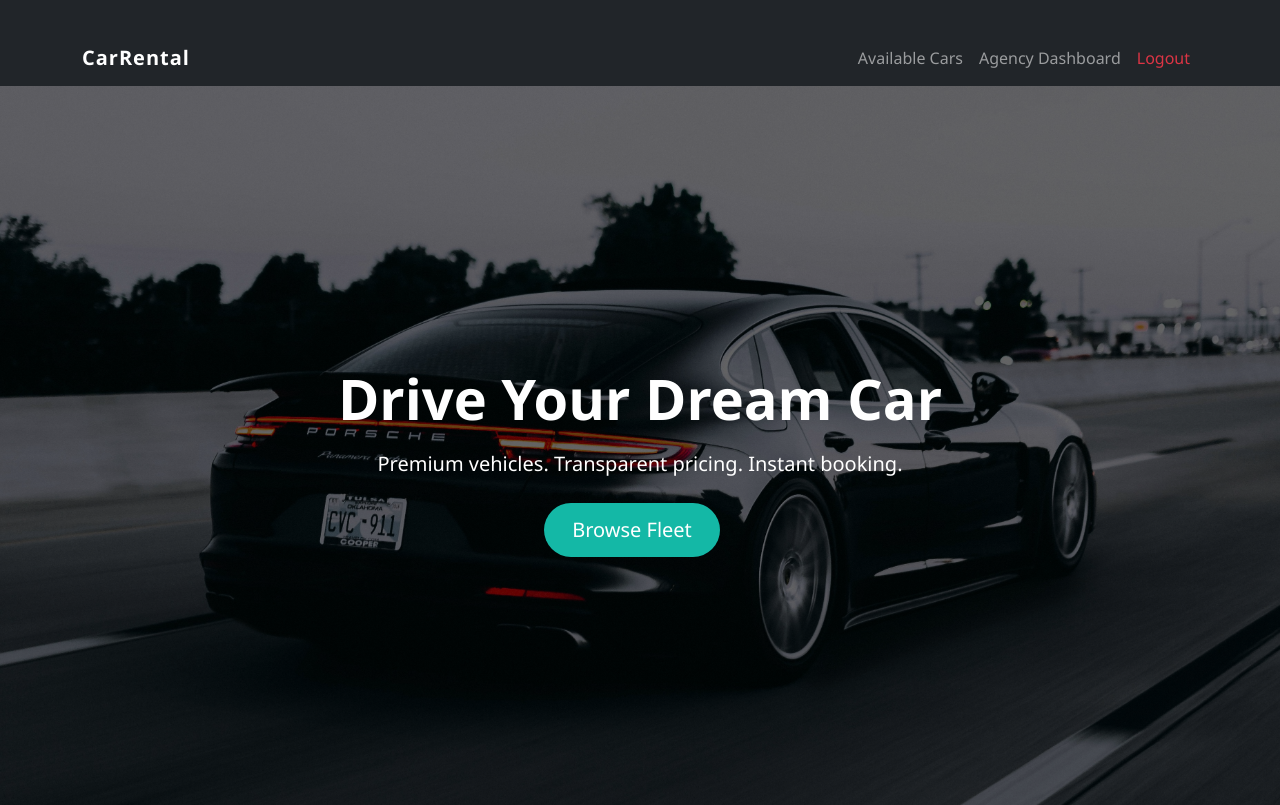
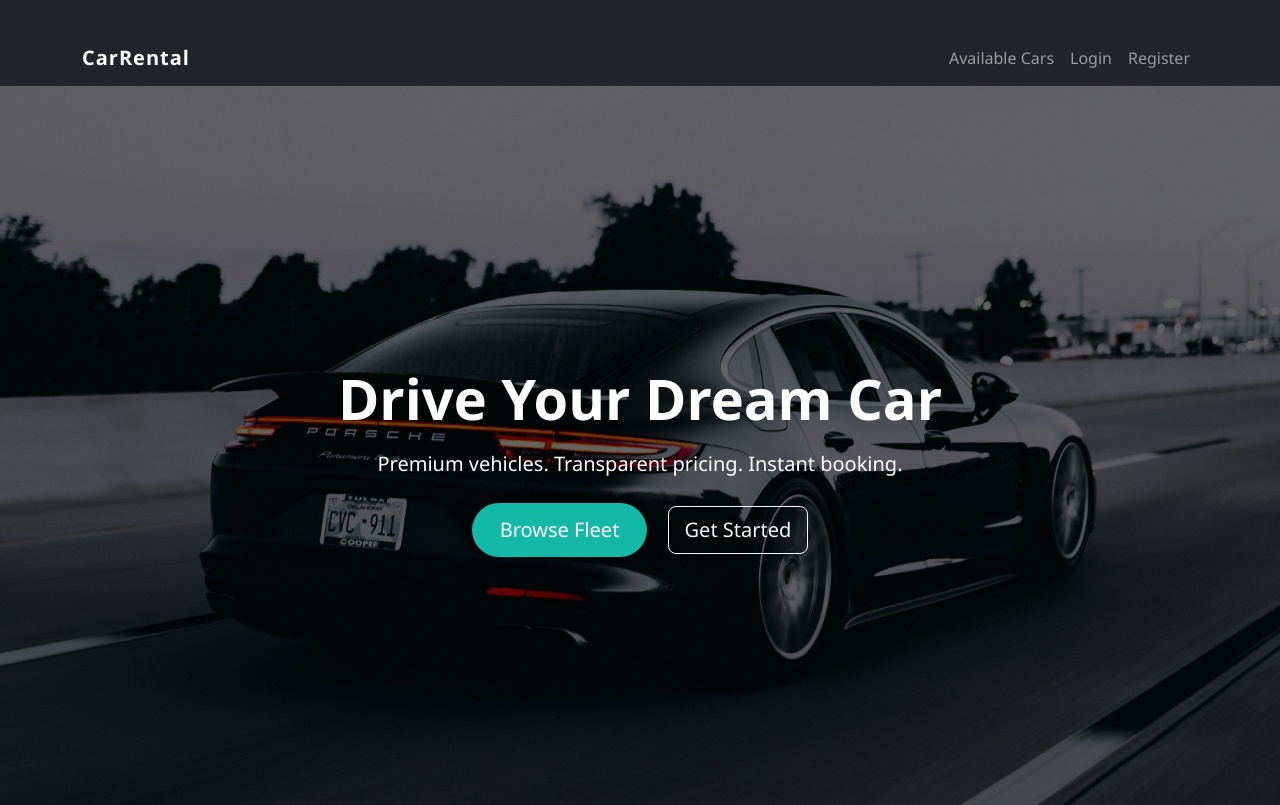
Before and after one commit to garg05shivam/Car_Rental_System, a PHP site: page /index.php in a window 1280 px wide. Shown: the top 805 px of the page. Run offline with PHP 8.4, Linux system fonts and the light colour scheme; a user stored in the database is signed in.

Commit message:
update header

```diff
--- a/includes/footer.php
+++ b/includes/footer.php
@@ -1,4 +1,4 @@
-<script src="/car_rental/assets/js/script.js"></script>
 
+<script src="https://cdn.jsdelivr.net/npm/bootstrap@5.3.2/dist/js/bootstrap.bundle.min.js"></script>
 </body>
 </html>
--- a/includes/header.php
+++ b/includes/header.php
@@ -9,6 +9,6 @@
     <link href="https://cdn.jsdelivr.net/npm/bootstrap@5.3.2/dist/css/bootstrap.min.css" rel="stylesheet">
 
 
- <link rel="stylesheet" href="/car_rental/assets/css/style.css">
+    <link rel="stylesheet" href="/car_rental/assets/css/style.css">
 </head>
 <body>
--- a/includes/navbar.php
+++ b/includes/navbar.php
@@ -1,26 +1,25 @@
 <?php
-if (session_status() === PHP_SESSION_NONE) {
-    session_start();
-}
-
 $currentPage = basename($_SERVER['PHP_SELF']);
 ?>
 
 <nav class="navbar navbar-expand-lg navbar-dark bg-dark">
     <div class="container">
 
-        <a class="navbar-brand" href="/car_rental/index.php">
-            CarRental
-        </a>
+        <a class="navbar-brand" href="/car_rental/">CarRental</a>
 
-        <button class="navbar-toggler" type="button" data-bs-toggle="collapse" data-bs-target="#navbarNav">
+
+        <button class="navbar-toggler" type="button"
+                data-bs-toggle="collapse"
+                data-bs-target="#navbarNav"
+                aria-controls="navbarNav"
+                aria-expanded="false"
+                aria-label="Toggle navigation">
             <span class="navbar-toggler-icon"></span>
         </button>
 
+
         <div class="collapse navbar-collapse" id="navbarNav">
-
             <ul class="navbar-nav ms-auto">
-
 
                 <li class="nav-item">
                     <a class="nav-link <?php echo ($currentPage == 'available_cars.php') ? 'active' : ''; ?>"
@@ -29,57 +28,45 @@
                     </a>
                 </li>
 
-                <?php if (isset($_SESSION["user_id"])): ?>
+                <?php if (!isset($_SESSION["user_id"])): ?>
+                    <li class="nav-item">
+                        <a class="nav-link" href="/car_rental/auth/login.php">
+                            Login
+                        </a>
+                    </li>
+                    <li class="nav-item">
+                        <a class="nav-link" href="/car_rental/auth/register.php">
+                            Register
+                        </a>
+                    </li>
+                <?php endif; ?>
 
-
-                    <?php if ($_SESSION["role"] == "agency"): ?>
+                <?php if (isset($_SESSION["role"]) && $_SESSION["role"] == "agency"): ?>
                     <li class="nav-item">
-                            <a class="nav-link <?php echo ($currentPage == 'dashboard.php') ? 'active' : ''; ?>"
-                               href="/car_rental/agency/dashboard.php">
+                        <a class="nav-link" href="/car_rental/agency/dashboard.php">
                             Agency Dashboard
                         </a>
                     </li>
                 <?php endif; ?>
 
-
-                    <?php if ($_SESSION["role"] == "customer"): ?>
+                <?php if (isset($_SESSION["role"]) && $_SESSION["role"] == "customer"): ?>
                     <li class="nav-item">
-                            <a class="nav-link <?php echo ($currentPage == 'dashboard.php') ? 'active' : ''; ?>"
-                               href="/car_rental/customer/dashboard.php">
+                        <a class="nav-link" href="/car_rental/customer/dashboard.php">
                             My Bookings
                         </a>
                     </li>
                 <?php endif; ?>
 
-
+                <?php if (isset($_SESSION["user_id"])): ?>
                     <li class="nav-item">
-                        <a class="nav-link text-danger"
-                           href="/car_rental/auth/logout.php">
+                        <a class="nav-link text-danger" href="/car_rental/auth/logout.php">
                             Logout
                         </a>
                     </li>
-
-                <?php else: ?>
-
-
-                    <li class="nav-item">
-                        <a class="nav-link <?php echo ($currentPage == 'login.php') ? 'active' : ''; ?>"
-                           href="/car_rental/auth/login.php">
-                            Login
-                        </a>
-                    </li>
-
-
-                    <li class="nav-item">
-                        <a class="nav-link <?php echo ($currentPage == 'register.php') ? 'active' : ''; ?>"
-                           href="/car_rental/auth/register.php">
-                            Register
-                        </a>
-                    </li>
-
                 <?php endif; ?>
 
             </ul>
         </div>
+
     </div>
 </nav>
```
Lines whose indentation alone changed are shown as unchanged.
